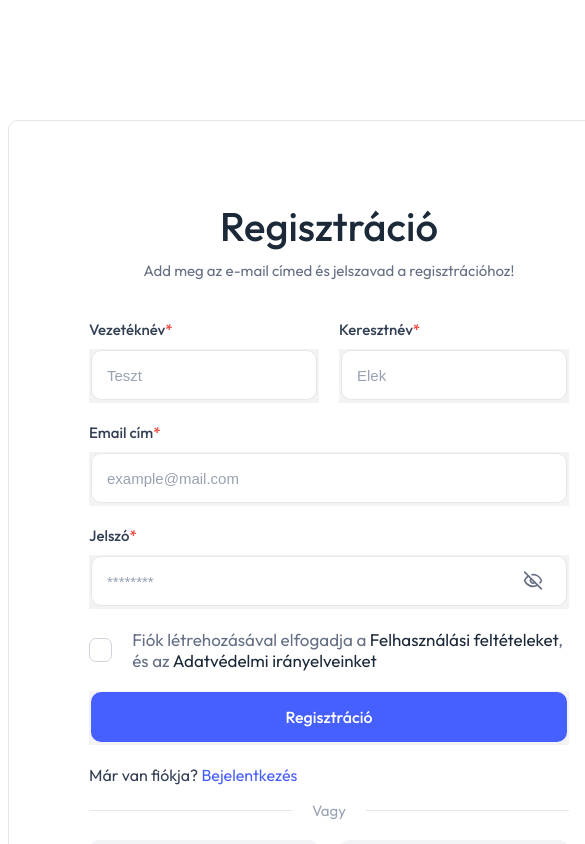
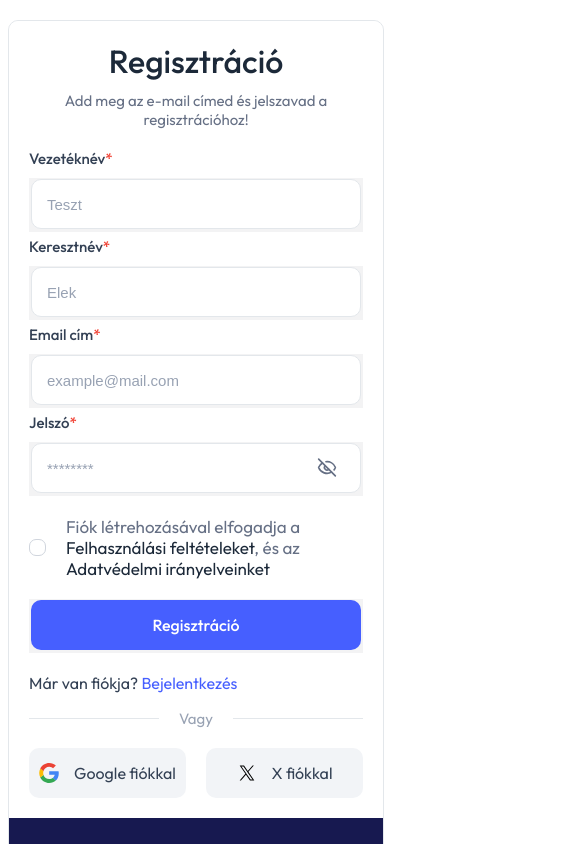
Before and after one commit to Bazska2013/registration-page-tempus, a React (Vite) app: page / in a window 390 px wide. Shown: the top 844 px of the page, 585 px wide, since content can reach past the window. Built offline with nearby package versions, Linux system fonts and the light colour scheme.

Commit message:
Added responsive styling

```diff
--- a/src/scss/main.scss
+++ b/src/scss/main.scss
@@ -224,3 +224,81 @@ label {
     color: $placeholderColor;
   }
 }
+
+@media (max-width: 1440px) {
+  .register {
+    width: 960px;
+    margin: 180px auto 0;
+  }
+
+  .registerForm {
+    padding: 20px 40px 15px;
+  }
+
+  #textInputs {
+    gap: 5px;
+    margin-top: 20px;
+  }
+
+  h1 {
+    font-size: 32px;
+  }
+}
+
+@media (max-width: 1024px) {
+
+  .register {
+    width: 740px;
+    height: 100%;
+    margin: 80px auto 0;
+    flex-direction: column;
+    aspect-ratio: unset;
+  }
+
+  .registerForm {
+    padding: 40px 40px 40px;
+    width: 100%;
+    border-start-start-radius: inherit;
+    border-start-end-radius: inherit;
+  }
+
+  .registerBackground {
+    width: 100%;
+    height: 600px;
+    border-start-end-radius: unset;
+    border-end-start-radius: inherit;
+  }
+}
+
+@media (max-width: 768px) {
+
+  .register {
+    width: 100%;
+    margin: 20px auto 0;
+  }
+
+  .registerForm {
+    padding: 20px;
+    width: 100%;
+  }
+
+  .registerBackground {
+    width: 100%;
+    height: 400px;
+  }
+
+  #nameRow {
+    flex-direction: column;
+    gap: 5px;
+  }
+
+  #tempusLogo {
+    img {
+      width: 200px;
+    }
+
+    p {
+      font-size: 20px;
+    }
+  }
+}
```
